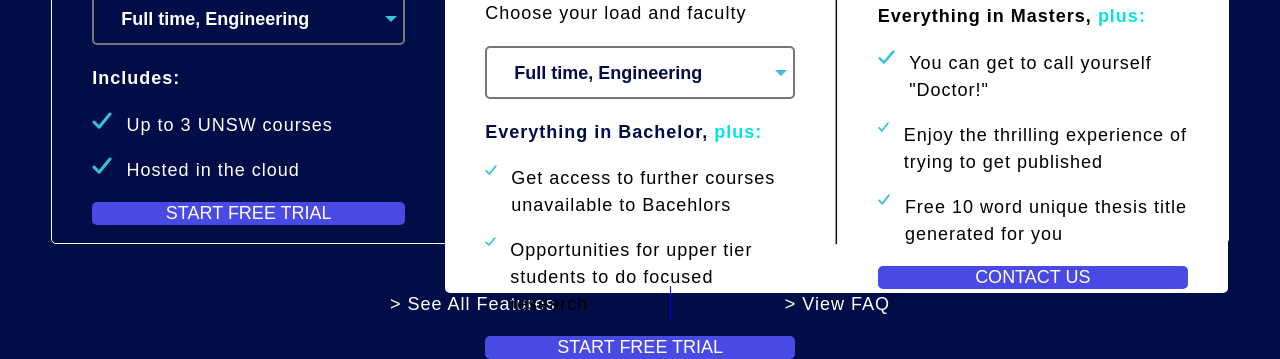
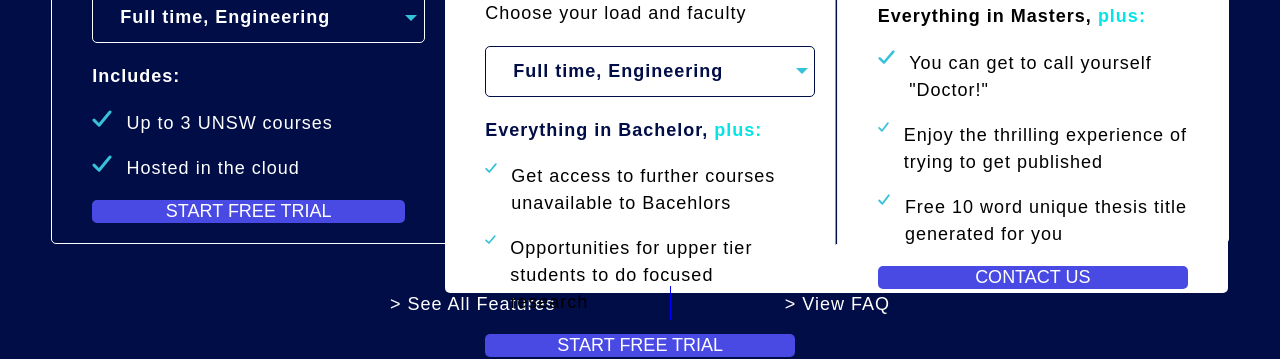
Before and after one commit to Serena71/COMP6080-ass1, a plain HTML site: page task3/index.html in a window 1280 px wide. Shown: the part 456-815 px from the top of the page. Drawn offline with Linux system fonts and the light colour scheme.

Commit message:
finished dropdown list

```diff
--- a/task3/index.css
+++ b/task3/index.css
@@ -98,73 +98,49 @@ h1{
     font-weight: bold;
 }
 
-
-/* .dropdown-option{
-    display: none;
-    width: 60%;
-    color:rgb(0, 13, 71);
-    font-weight: bold;
-    position: relative;
-    left: 1.5rem;
-    bottom: 15rem;
-    line-height: 3.5rem;
+.dropdown{
+    width: 100%;
 }
 
-select{
+.selected_opt{
     background-color: transparent;
-    appearance: none;
     width: 100%;
-    height: 50px;
-    border-radius: 5px;
-    white-space: normal;
-}
-
-.dropdown:after{
-    content: "▾";
-    color: cyan;
-    height: 10px;
-    position: relative;
-    bottom: 2em;
-    left:95%
-} */
-
-select{
-    background-color: white;
-    appearance:none;
-    outline: none;
-    background: url('assets/arrow.svg') no-repeat 98%;
     color: rgb(0, 13, 71);
     font-size: 100%;
     font-weight: bold;
-    padding:0.8rem 1.5rem;
-    padding-right: 5rem;
-    width: 100%;
-    border-width: 2px;
+    width:70%;
+    padding: 0.5rem 0;
+    padding-left: 1.5rem;
+    padding-right: 27%;
+    border: 1px solid rgb(0, 13, 71);
     border-radius: 5px;
-    white-space: normal;
-
-}
-.select-box option{
-    background-color: inherit;
-    /* display: none; */
+    background: url('assets/arrow.svg') no-repeat 98%;
 }
 
-.select-box{
-    flex: 1;
+.options{
+    background-color: transparent;
+    color: rgb(0, 13, 71);
+    font-size: 100%;
+    font-weight: bold;
+    display: none;
+    padding: 0.5rem 1.5rem;
+    padding-right: 7.2rem;
+    border: 1px solid rgb(0, 13, 71);
+    border-radius: 5px;
+    cursor: pointer;
 }
 
-/* .select-box:after{
-    content: "▾";
-    color: cyan;
-    height: 10px;
-    position: relative;
-    bottom: 2em;
-    left:95%
-} */
+.opt{
+    margin: 3% 0;
+}
 
+.opt:first-child{
+    margin-top: 0;
+}
 
-
-
+.opt:last-child{
+    margin-bottom: 0;
+}
 
 .plus{
     color: rgb(5, 228, 228);
@@ -191,15 +167,10 @@ ul li{
 
 li:before{
     content: "";
-    /* content: url('assets/tick.svg'); */
-    /* content: "\2713\0020\0020"; */
-    /* color: rgb(5, 228, 228); */
-    /* font-size: 23px; */
     background: url('assets/tick.svg') no-repeat top;
     width: 20px;
     margin-right: 0.8rem;
-    /* display: inline-block; */
-    /* margin-right: 0.5rem; */
+
 }
 
 
@@ -310,13 +281,14 @@ li:before{
 
     }
 
-    #bachelor select{
+    #bachelor .selected_opt{
         color: white;
+        border: 1px solid white;
     }
-
-    /* #bachelor-dropdown-option{
+    #bachelor .options{
         color: white;
-    } */
+        border: 1px solid white;
+    }
 
     hr{
         position: relative;
--- a/task3/index.html
+++ b/task3/index.html
@@ -37,26 +37,17 @@
                         </p>
                     </div>
 
-                    <div class="select-box">
+                    <div class="dropdown">
                         <p>Choose your load and faculty</p>
-                        <select name="drop-down" id="drop-down-bachlor">
-                            <option value="ft-eng" selected="selected">Full time, Engineering</option>
-                            <option value="pt-eng">Part time, Engineering</option>
-                            <option value="ft-sci">Full time, Science</option>
-                            <option value="pt-sci">Part time, Science</option>
-                        </select>
+
+                        <div class="selected_opt"></div>
+                        <div class="options">
+                            <div class="opt selected">Full time, Engineering</div>
+                            <div class="opt">Part time, Engineering</div>
+                            <div class="opt">Full time, Science</div>
+                            <div class="opt">Part time, Science</div>
+                        </div>
                     </div>
-
-                    <!-- <div class="dropdown">
-                        <p>Choose your load and faculty</p>
-                        <select class="dropdown-menu" onclick="openDropdown(this,'bachelor-dropdown-option')"></select>
-                        <div id="bachelor-dropdown-option" class="dropdown-option">
-                            <div>Full time, Engineering</div>
-                            <div>Part time, Engineering</div>
-                            <div>Full time, Science</div>
-                            <div>Part time, Science</div>
-                        </div>
-                    </div> -->
 
 
                     <div class="textbox2">
@@ -90,26 +81,19 @@
 
                         </div>
 
-                        <div class="select-box">
+
+                        <div class="dropdown">
                             <p>Choose your load and faculty</p>
-                            <select name="drop-down" id="drop-down-master">
-                                <option value="Full time, Engineering" selected="selected">Full time, Engineering</option>
-                                <option value="pt-eng">Part time, Engineering</option>
-                                <option value="ft-sci">Full time, Science</option>
-                                <option value="pt-sci">Part time, Science</option>
-                            </select>
+
+                            <div class="selected_opt"></div>
+                            <div class="options">
+                                <div class="opt selected">Full time, Engineering</div>
+                                <div class="opt">Part time, Engineering</div>
+                                <div class="opt">Full time, Science</div>
+                                <div class="opt">Part time, Science</div>
+                            </div>
                         </div>
 
-                        <!-- <div class="dropdown">
-                            <p>Choose your load and faculty</p>
-                            <select class="dropdown-menu" onclick="openDropdown(this,'master-dropdown-option')"></select>
-                            <div id="master-dropdown-option" class="dropdown-option">
-                                <div>Full time, Engineering</div>
-                                <div>Part time, Engineering</div>
-                                <div>Full time, Science</div>
-                                <div>Part time, Science</div>
-                            </div>
-                        </div> -->
 
                         <div class="textbox2">
                             <p class="list">Everything in Bachelor, <span class="plus">plus:</span></p>
@@ -185,42 +169,47 @@
         document.getElementById(Name).style.display = "flex";
     }
 
-    // function openDropdown(self,name) {
+    function update_selected(selected_item, select_box){
+        select_box.textContent = selected_item.textContent;
+    }
 
-    //     document.getElementById(name).classList.add("show");
-    //     document.getElementById(name).style.display='block';
-    //     self.style.height='240px';
+    var select_boxes = document.getElementsByClassName('selected_opt');
+    var option_boxes = document.getElementsByClassName('options');
 
-    // }
 
-    // window.onclick=function(event){
-    //     if(!event.target.matches('.dropdown-menu')){
-    //         var x= document.getElementsByClassName('dropdown-option')
-    //         var i;
-    //         var select_box = document.getElementsByClassName("dropdown-menu");
-    //         for(i=0;i<select_box.length; i++){
-    //             select_box[i].style.height='50px'
-    //         }
+    for(var i=0; i<select_boxes.length; i++){
+        var select_box = select_boxes[i]
+        var options = select_box.nextElementSibling;
+        var selected_item = options.getElementsByClassName('selected')[0];
+        // update select box initially
+        update_selected(selected_item, select_box);
 
-    //         for (i=0; i<x.length; i++){
-    //             if(x[i].classList.contains("show")){
-    //                 x[i].style.display='none';
-    //                 x[i].classList.remove("show");
-    //             }
-    //         }
-    //     }
-    // }
+        // click select: show the options
+        select_box.addEventListener('click', (event) =>{
+            var options = event.target.nextElementSibling;
+            options.style.display='block';
+            event.target.style.display='none';
+        })
+    }
 
-    // function closeDropdown(){
-    //     x = document.getElementsByClassName('dropdown-option')
-    //     for(var i=0; i<x.length; i++){
-    //         if(window.getComputedStyle(x[i], null).display == 'block'){
-    //             x[i].style.display="none";
-    //             console.log("close");
-    //         }
-    //     }
-    // }
+    for(var options of option_boxes){
+        var items = options.getElementsByClassName('opt');
+        // click item: update select box, show select box, hide options
+        for(var i=0; i<items.length; i++){
+            var item = items[i];
+            item.addEventListener('click', (event)=>{
+                var selected_item = event.target.parentElement.getElementsByClassName('selected')[0];
+                var select_box = event.target.parentElement.previousElementSibling;
 
-    // document.addEventListener("click", closeDropdown);
+                selected_item.classList.remove('selected');
+
+                selected_item = event.target;
+                selected_item.classList.add('selected');
+                update_selected(selected_item, select_box);
+                event.target.parentElement.style.display='none';
+                select_box.style.display='block';
+            })
+        }
+    }
 
 </script>
```
